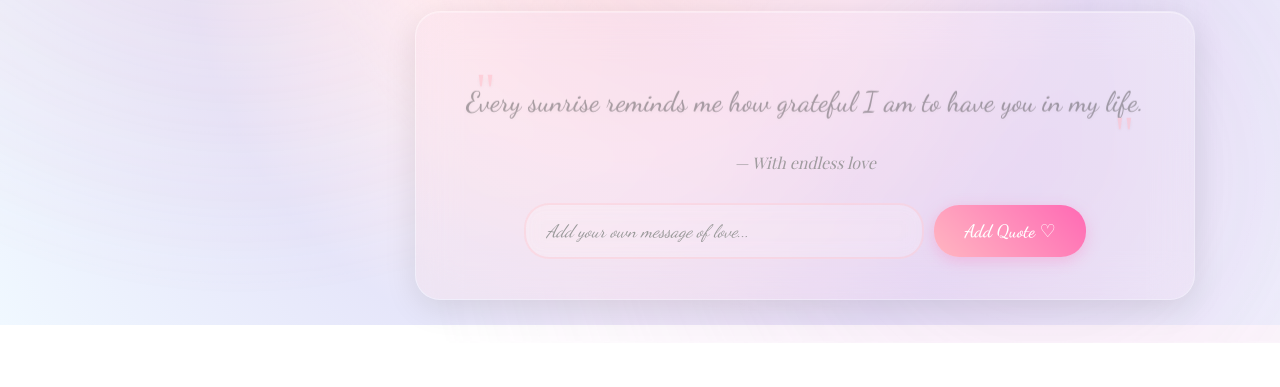
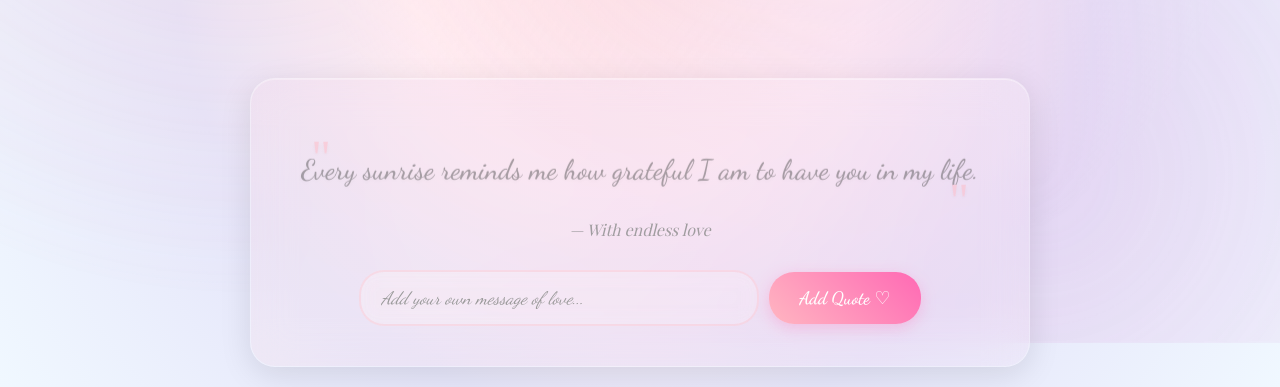
Before and after one commit to argyroschaos/bouquet-confession, a plain HTML site: page index.html in a window 1280 px wide. Shown: the part 475-862 px from the top of the page. Before the commit the page ends 800 px from the top, so only its background shows below. Drawn offline with nearby package versions, Linux system fonts and the light colour scheme.

Commit message:
Debug centralization 2 of index.html

```diff
--- a/index.html
+++ b/index.html
@@ -43,11 +43,15 @@
         }
 
         .container {
-          display: block;  /* or flex if you want internal flex children, but not full-page centering */
-          padding: 20px;
-          position: relative;
-          z-index: 1;
-          text-align: center;
+            display: flex;
+            flex-direction: column;
+            align-items: center;
+            justify-content: center;    /* This centers vertically within itself */
+            min-height: 100vh;          /* Make the container as tall as viewport */
+            padding: 20px;
+            position: relative;
+            z-index: 1;
+            text-align: center;
         }
 
         .bouquet-container {
@@ -382,9 +386,8 @@
     <div class="magical-bg"></div>
     <div class="floating-hearts" id="floatingHearts"></div>
 
-    <h1 class="title">Daily Bouquets of Love</h1>
-
     <div class="container">
+        <h1 class="title">Daily Bouquets of Love</h1>
         <div class="bouquet-container">
             <div class="bouquet" id="bouquet"></div>
             <div class="sparkle-overlay" id="sparkles"></div>
```
